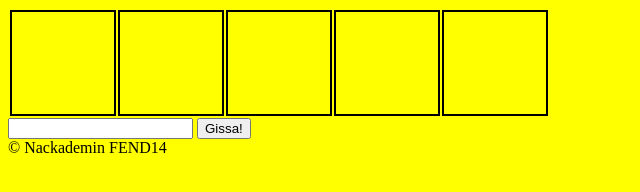
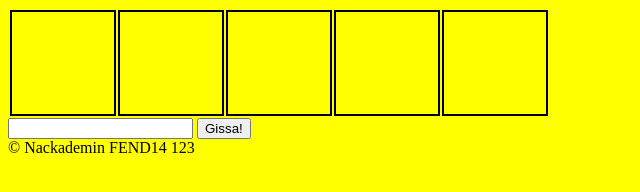
Before and after one commit to christianjernberg/lingo, a plain HTML site: page index.html in a window 1280 px wide. Shown: the full height of the page, 0-640 px from the left. Drawn offline with Linux system fonts and the light colour scheme.

Commit message:
utökade copyright

```diff
--- a/index.html
+++ b/index.html
@@ -27,6 +27,6 @@
     <button>Gissa!</button>
 
     <script src="js/game.js"></script>
-    <footer>&copy; Nackademin FEND14</footer>
+    <footer>&copy; Nackademin FEND14 123</footer>
 </body>
 </html>
```
